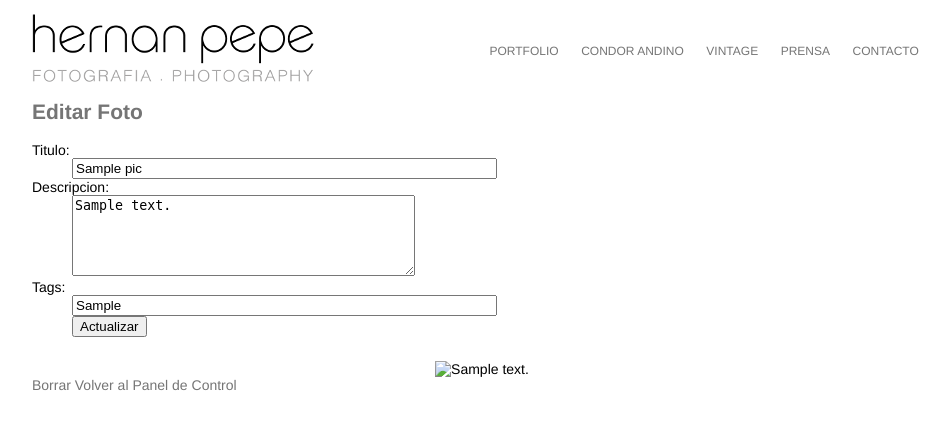
After one commit to joac/hgp, a Python web app: template hgp/templates/edit.html in a window 1280 px wide. The commit adds this page. Shown: the top 430 px of the page, without its empty margins (158-1108 px from the left). Run offline with Jinja, Linux system fonts and the light colour scheme; the template is opened without the code that fills it: most values are stand-ins (such as "Sample title", 1, 10 or a date in 2020).

Commit message:
mas cambios

```diff
--- a/hgp/models.py
+++ b/hgp/models.py
@@ -3,6 +3,7 @@ import datetime
 #metadata.bind = "sqlite:///db.sqlite"
 #metadata.bind.echo = True
 metadata.bind = "mysql://c0hgp_client:test@localhost/c0sitio_hgp_db"
+session.autocommit = True
 class Photo(Entity):
 
     title = Field(Unicode(60))
@@ -14,6 +15,9 @@ class Photo(Entity):
 
     def __repr__(self):
         return '<Foto "%s" de  galeria "%s" subida el %s>' % (self.title, self.gallery, self.timestamp)
+
+    def get_tag_string(self):
+        return ', '.join([t.name for t in self.tags])
 
 
 class Tag(Entity):
--- /dev/null
+++ b/hgp/static/konami.js
@@ -0,0 +1,4 @@
+var Konami=function(){var a={addEvent:function(b,c,d,e){if(b.addEventListener)b.addEventListener(c,d,false);else if(b.attachEvent){b["e"+c+d]=d;b[c+d]=function(){b["e"+c+d](window.event,e)};b.attachEvent("on"+c,b[c+d])}},input:"",pattern:"3838404037393739666513",load:function(b){this.addEvent(document,"keydown",function(c,d){if(d)a=d;a.input+=c?c.keyCode:event.keyCode;if(a.input.length>a.pattern.length)a.input=a.input.substr(a.input.length-a.pattern.length);if(a.input==a.pattern){a.code(b);a.input=
+""}},this);this.iphone.load(b)},code:function(b){window.location=b},iphone:{start_x:0,start_y:0,stop_x:0,stop_y:0,tap:false,capture:false,orig_keys:"",keys:["UP","UP","DOWN","DOWN","LEFT","RIGHT","LEFT","RIGHT","TAP","TAP","TAP"],code:function(b){a.code(b)},load:function(b){this.orig_keys=this.keys;a.addEvent(document,"touchmove",function(c){if(c.touches.length==1&&a.iphone.capture==true){c=c.touches[0];a.iphone.stop_x=c.pageX;a.iphone.stop_y=c.pageY;a.iphone.tap=false;a.iphone.capture=false;a.iphone.check_direction()}});
+a.addEvent(document,"touchend",function(){a.iphone.tap==true&&a.iphone.check_direction(b)},false);a.addEvent(document,"touchstart",function(c){a.iphone.start_x=c.changedTouches[0].pageX;a.iphone.start_y=c.changedTouches[0].pageY;a.iphone.tap=true;a.iphone.capture=true})},check_direction:function(b){x_magnitude=Math.abs(this.start_x-this.stop_x);y_magnitude=Math.abs(this.start_y-this.stop_y);x=this.start_x-this.stop_x<0?"RIGHT":"LEFT";y=this.start_y-this.stop_y<0?"DOWN":"UP";result=x_magnitude>y_magnitude?
+x:y;result=this.tap==true?"TAP":result;if(result==this.keys[0])this.keys=this.keys.slice(1,this.keys.length);if(this.keys.length==0){this.keys=this.orig_keys;this.code(b)}}}};return a};
--- /dev/null
+++ b/hgp/templates/edit.html
@@ -0,0 +1,26 @@
+{% extends "layout.html" %}
+{% block body %}
+<!-- cambiar para que permita agregar fotos -->
+<div class="add_form">
+    <h2>Editar Foto</h2>
+    <form action="{{ url_for('actualizar_foto', photo_id=pic.id) }}" method=post class=add-photo enctype=multipart/form-data>
+        <dl>
+            <dt>Titulo:
+            <dd><input type=text size=50 name=title value="{{ pic.title }}">
+            <dt>Descripcion:
+            <dd><textarea name=description rows=5 cols=40>{{ pic.description }}</textarea>
+            <dt>Tags:
+            <dd><input type=text size=50 name=tags value="{{ pic.get_tag_string()}}">
+            <dd><input type=submit value=Actualizar>
+        </dl>
+    </form>
+</div>
+<div class=photo>
+    <img src="{{url_for( 'uploaded_file', filename=pic.filehash)}}"
+        title="{{ pic.description }}" id=photo>
+</div>
+<div class="admin_menu">
+<a href={{url_for('erase_photo', photo_id=pic.id)}} onclick="return confirm('¿Esta seguro que desea borrar la foto?');">Borrar</a>
+<a href="{{url_for('admin')}}">Volver al Panel de Control</a>
+</div>
+{% endblock %}
--- a/hgp/templates/layout.html
+++ b/hgp/templates/layout.html
@@ -1,7 +1,20 @@
 <!doctype html>
-<title>Hernan Pepe Photo</title>
+<head>
+<meta name="description" content="Hernan Pepe Portfolio" />
+<meta name="keywords" content="Hernan, Pepe, Fotografía, condor, Photo" />
+<meta name="author" content="Hernan Pepe" />
+<meta http-equiv="content-type" content="text/html;charset=UTF-8" />
+<meta name="google-site-verification" content="9_6OmCLHS2ZSElRuH_eUAMjuRUJ-Fa95Du0osbb8WvQ" />
+<title>{% block page_title %}{% endblock %} | Hernan Pepe Photo</title>
 <link rel=stylesheet type=text/css href="{{ url_for('static', filename='style.css') }}">
 <script type=text/javascript src="{{ url_for('static', filename='jquery.js') }}"></script>
+<script type="text/javascript" src="{{ url_for('static', filename='konami.js') }}"></script>
+<script type="text/javascript">
+    konami = new Konami()
+    konami.load("about");
+</script>
+</head>
+<body>
 <div class=page>
     <div class=header>
         <div class=logo>
@@ -31,3 +44,4 @@
     </div>
     {% endif %}
 </div>
+</body>
```
Also changed, not shown: hgp/hgp.py (+22 -1 lines), hgp/templates/about.html (added, +18 -0 lines), hgp/templates/photo.html (+10 -0 lines), hgp/static/flask.png (added), hgp/static/python.png (added).
